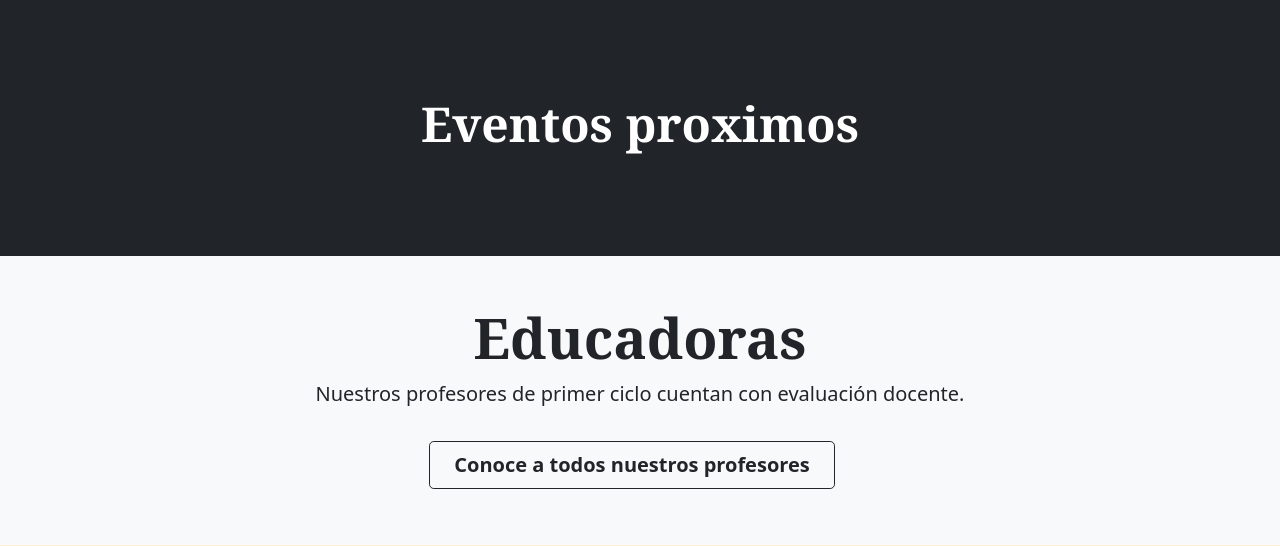
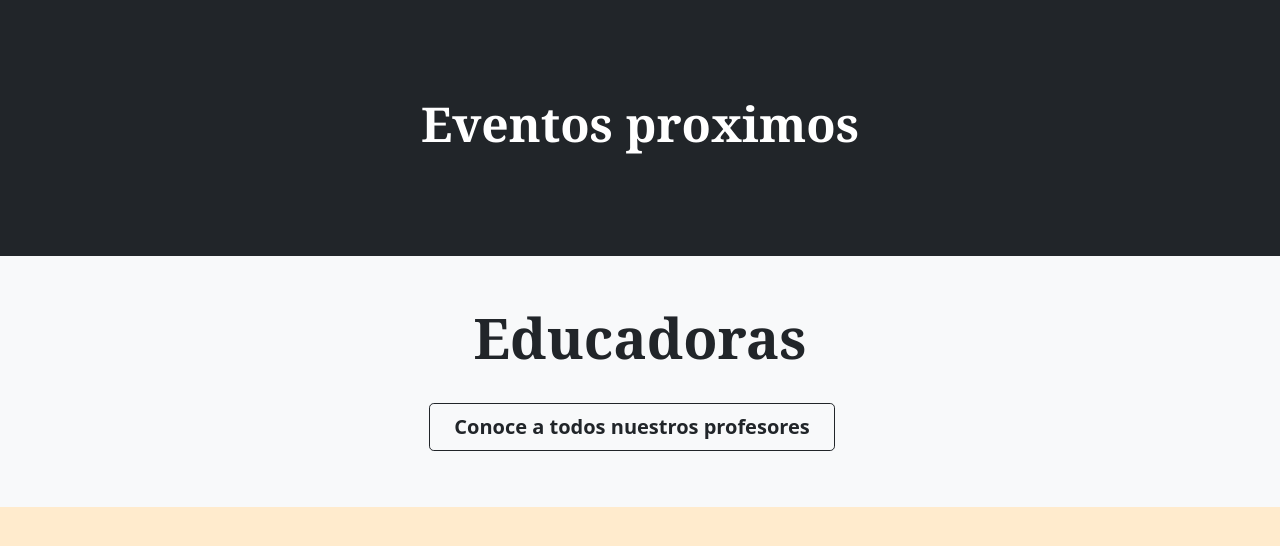
Before and after one commit to salgadotomas89/arcoiris, a Django app: page / in a window 1280 px wide. Shown: the part 1533-2079 px from the top of the page. Run offline with Django 3.2, Linux system fonts and the light colour scheme; data that the repository does not hold is empty; some libraries are stand-ins or nearby versions.

Commit message:
modificando2

```diff
--- a/templates/index.html
+++ b/templates/index.html
@@ -85,7 +85,8 @@
           align-items: center;
           display: flex;
           background-image: url('{% static "images/fondo.png" %}');
-          background-image: url('{% static "images/fondo.png" %}'), linear-gradient( to bottom, #000,#BBB);
+          background-image: url('{% static "images/fondo.png" %}'),
+          linear-gradient( to bottom, #000,#BBB);
           background-size: cover;
           height: 95vh; /* Add this */
         }
@@ -219,7 +220,7 @@
              <h1 class="display-4 fw-bold">Educadoras</h1>
          </div>
          <div class="foo  foo-2">
-             <p class="fs-5 mb-4">Nuestros profesores de primer ciclo cuentan con evaluación docente.</p>
+             <p class="fs-5 mb-4"></p>
          </div>
          <div class="container py-2">
 
```
